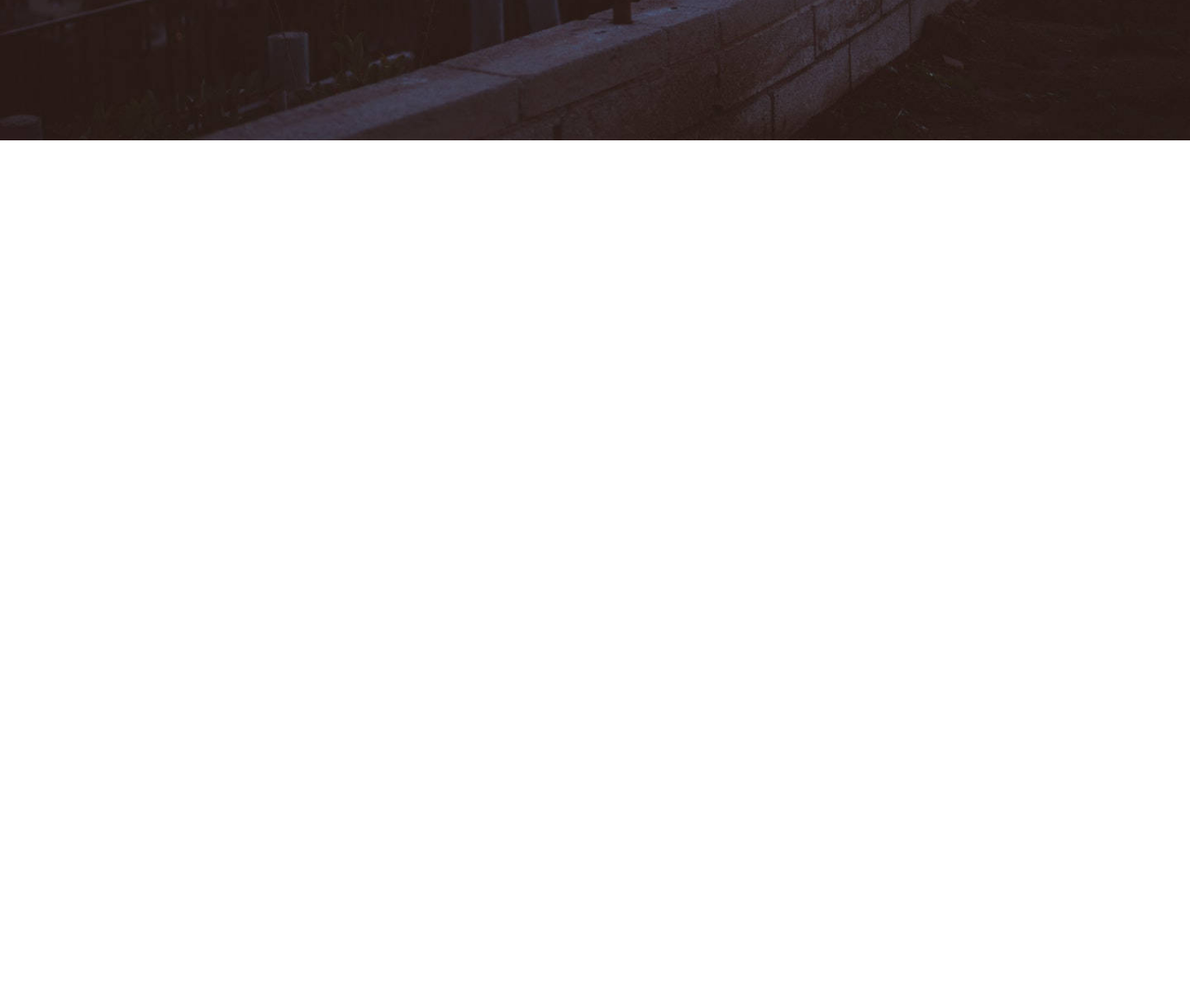
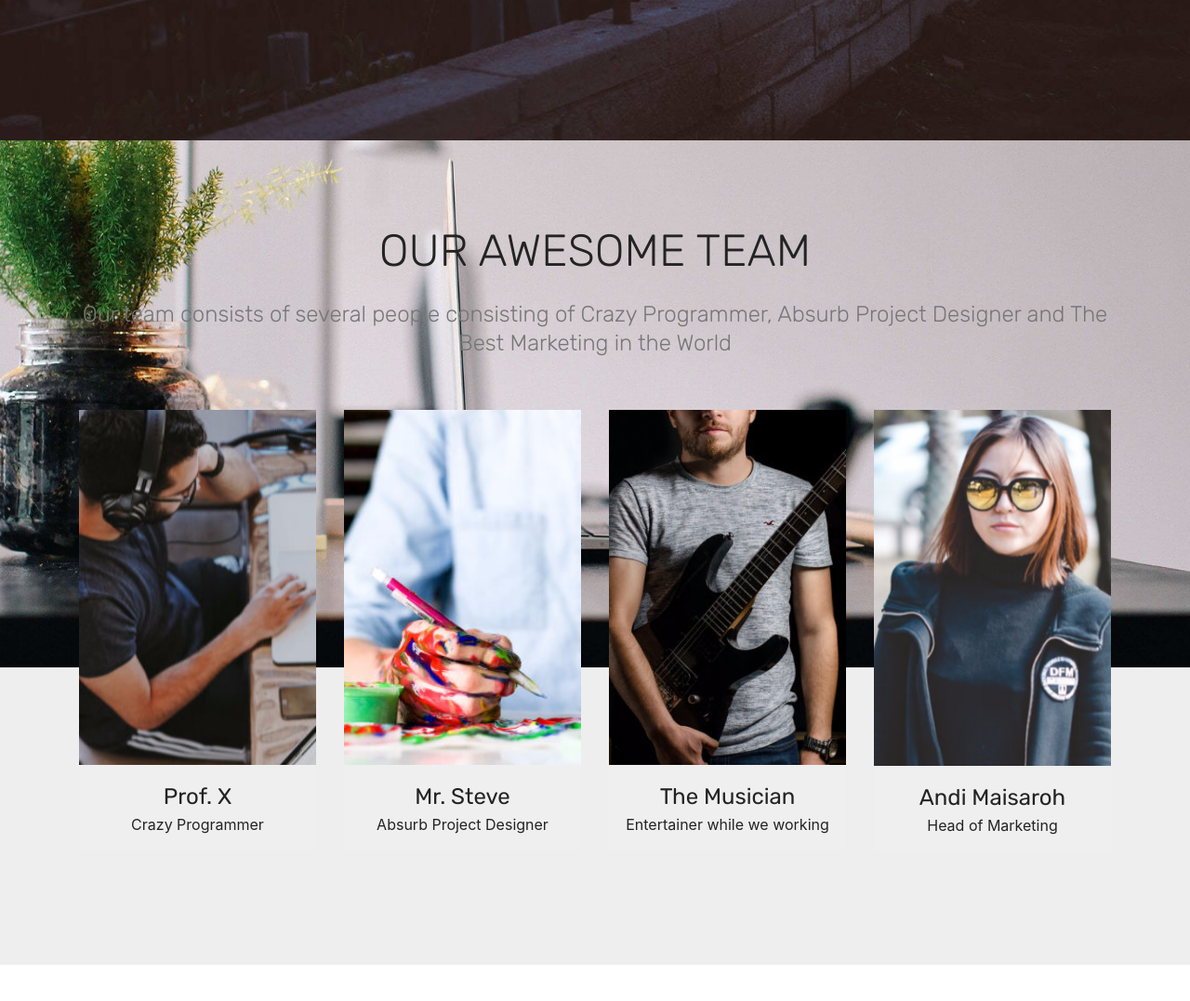
Before and after one commit to jxcstudio/jxcstudio.github.io, a plain HTML site: page index.html in a window 1280 px wide. Shown: the part 649-1726 px from the top of the page at 93% size. Before the commit the page ends 970 px from the top, so only its background shows below. Drawn offline with Linux system fonts and the light colour scheme.

Commit message:
Update Home Page

```diff
--- a/assets/images/hashes.json
+++ b/assets/images/hashes.json
@@ -1 +1 @@
-{"MA0n5sA3YzRTcc7ftjw59A==":"mbr-1440x1080.jpg","acw/LeTR/5TQTfAWJ/4jAQ==":"logo-122x32.png","u9GoOyjfjCHAW8SbHAyo5Q==":"logo2-464x122.png","zcvXTgWjJ8Cix0mFL8m5Ig==":"img1-968x1263.jpg"}
+{"MA0n5sA3YzRTcc7ftjw59A==":"mbr-1440x1080.jpg","acw/LeTR/5TQTfAWJ/4jAQ==":"logo-122x32.png","u9GoOyjfjCHAW8SbHAyo5Q==":"logo2-464x122.png","zcvXTgWjJ8Cix0mFL8m5Ig==":"img1-968x1263.jpg","ajwvhj0r9PAHR2Db7YKyJA==":"ash-edmonds-478352-unsplash-510x765.jpg","gkKNPyy+e8daCNRO1exf+Q==":"annie-spratt-605838-unsplash-510x765.jpg","QR8rFhqrfDJEak1tCkWLHQ==":"annie-spratt-605838-unsplash-1-510x765.jpg","ZOJrW8p5wwp9BwI4oIbaWA==":"ash-edmonds-478352-unsplash-1-510x765.jpg","QoMA5Zo12p4e9MyH2rrIFw==":"alice-achterhof-85968-unsplash-510x340.jpg","vUO8/uEp17YpQb9XgP9kwQ==":"andres-salas-590826-unsplash-510x770.jpg"}
--- a/assets/mobirise/css/mbr-additional.css
+++ b/assets/mobirise/css/mbr-additional.css
@@ -1784,6 +1784,43 @@ body {
 .cid-qRVdI3MtTY P {
   color: #ffffff;
 }
+.cid-qUfV3fKi2X {
+  padding-top: 90px;
+  padding-bottom: 90px;
+  background-image: url("../../../assets/images/background2.jpg");
+}
+.cid-qUfV3fKi2X .mbr-section-subtitle {
+  color: #767676;
+}
+.cid-qUfV3fKi2X .media-row {
+  display: flex;
+  justify-content: center;
+}
+.cid-qUfV3fKi2X .team-item {
+  transition: all .2s;
+  margin-bottom: 2rem;
+}
+.cid-qUfV3fKi2X .team-item .item-image img {
+  width: 100%;
+}
+.cid-qUfV3fKi2X .team-item .item-name p {
+  margin-bottom: 0;
+}
+.cid-qUfV3fKi2X .team-item .item-role p {
+  margin-bottom: 0;
+}
+.cid-qUfV3fKi2X .team-item .item-social {
+  display: flex;
+  flex-wrap: wrap;
+  justify-content: center;
+}
+.cid-qUfV3fKi2X .team-item .item-social .socicon {
+  color: #232323;
+  font-size: 17px;
+}
+.cid-qUfV3fKi2X .team-item .item-caption {
+  background: #efefef;
+}
 .cid-qU49loFvch {
   padding-top: 30px;
   padding-bottom: 30px;
--- a/index.html
+++ b/index.html
@@ -53,7 +53,7 @@
     </nav>
 </section>
 
-<section class="engine"><a href="https://mobirise.me/w">free html5 templates</a></section><section class="header9 cid-qRVdI3MtTY mbr-fullscreen mbr-parallax-background" id="header9-0">
+<section class="engine"><a href="https://mobirise.me/o">one page website templates</a></section><section class="header9 cid-qRVdI3MtTY mbr-fullscreen mbr-parallax-background" id="header9-0">
 
 
 
@@ -64,12 +64,83 @@
             <h1 class="mbr-section-title align-left mbr-bold pb-3 mbr-fonts-style display-1">
                 JX Code Studio</h1>
             <h3 class="mbr-section-subtitle align-left mbr-light pb-3 mbr-fonts-style display-2">Indonesian Young Start Up</h3>
-            <p class="mbr-text align-left pb-3 mbr-fonts-style display-5">Share knowledge about creating Android &amp; IOS apps, creating images and logos. Also creates Android and IOS apps with a very affordable price</p>
+            <p class="mbr-text align-left pb-3 mbr-fonts-style display-5">We Create Android and IOS Apps for you.</p>
             <div class="mbr-section-btn align-left"><a class="btn btn-md btn-primary display-4" href="ProductKnowledge.html#header7-9">Product Knowledge</a></div>
         </div>
     </div>
 
 
+</section>
+
+<section class="features16 cid-qUfV3fKi2X mbr-parallax-background" id="features16-h">
+
+
+
+    <div class="container align-center">
+        <h2 class="pb-3 mbr-fonts-style mbr-section-title display-2">
+            OUR AWESOME TEAM
+        </h2>
+        <h3 class="pb-5 mbr-section-subtitle mbr-fonts-style mbr-light display-5">Our team consists of several people consisting of Crazy Programmer, Absurb Project Designer and The Best Marketing in the World</h3>
+        <div class="row media-row">
+
+        <div class="team-item col-lg-3 col-md-6">
+                <div class="item-image">
+                    <img src="assets/images/annie-spratt-605838-unsplash-1-510x765.jpg" alt="" title="">
+                </div>
+                <div class="item-caption py-3">
+                    <div class="item-name px-2">
+                        <p class="mbr-fonts-style display-5">
+                           Prof. X</p>
+                    </div>
+                    <div class="item-role px-2">
+                        <p>Crazy Programmer</p>
+                    </div>
+
+                </div>
+            </div><div class="team-item col-lg-3 col-md-6">
+                <div class="item-image">
+                    <img src="assets/images/alice-achterhof-85968-unsplash-510x340.jpg" alt="" title="">
+                </div>
+                <div class="item-caption py-3">
+                    <div class="item-name px-2">
+                        <p class="mbr-fonts-style display-5">
+                           Mr. Steve</p>
+                    </div>
+                    <div class="item-role px-2">
+                        <p>Absurb Project Designer</p>
+                    </div>
+
+                </div>
+            </div><div class="team-item col-lg-3 col-md-6">
+                <div class="item-image">
+                    <img src="assets/images/andres-salas-590826-unsplash-510x770.jpg" alt="" title="">
+                </div>
+                <div class="item-caption py-3">
+                    <div class="item-name px-2">
+                        <p class="mbr-fonts-style display-5">
+                           The Musician</p>
+                    </div>
+                    <div class="item-role px-2">
+                        <p>Entertainer while we working</p>
+                    </div>
+
+                </div>
+            </div><div class="team-item col-lg-3 col-md-6">
+                <div class="item-image">
+                    <img src="assets/images/ash-edmonds-478352-unsplash-1-510x765.jpg" alt="" title="">
+                </div>
+                <div class="item-caption py-3">
+                    <div class="item-name px-2">
+                        <p class="mbr-fonts-style display-5">
+                           Andi Maisaroh</p>
+                    </div>
+                    <div class="item-role px-2">
+                        <p>Head of Marketing</p>
+                    </div>
+
+                </div>
+            </div></div>
+    </div>
 </section>
 
 <section once="" class="cid-qU49loFvch mbr-reveal" id="footer7-g">
```
Also changed, not shown: ProductKnowledge.html (+1 -1 lines), assets/images/alice-achterhof-85968-unsplash-510x340.jpg (added), assets/images/andres-salas-590826-unsplash-510x770.jpg (added), assets/images/annie-spratt-605838-unsplash-1-510x765.jpg (added), assets/images/ash-edmonds-478352-unsplash-1-510x765.jpg (added), assets/images/background2.jpg (added), 1 other file.
